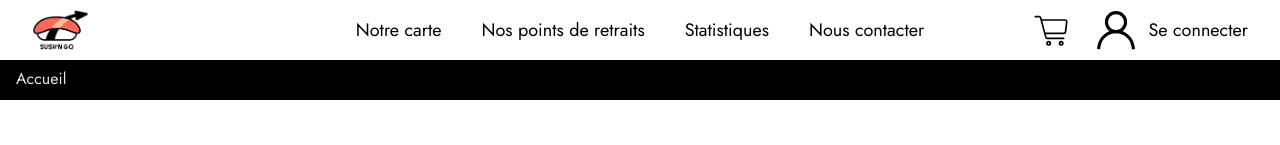
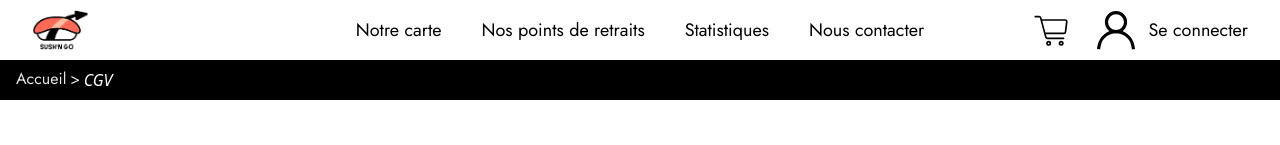
Before and after one commit to MLoks77/SAE301-303, an Angular app in the folder frontend/sushngo/: page /mentions-legales in a window 1280 px wide. Both pictures are taken after a click on the button "CGV". Shown: the top 145 px of the page. Built offline with nearby package versions, Linux system fonts and the light colour scheme; no server answers.

Commit message:
fix page CGV

```diff
--- a/frontend/sushngo/src/app/components/mentionslegales/mentionslegales.html
+++ b/frontend/sushngo/src/app/components/mentionslegales/mentionslegales.html
@@ -7,6 +7,7 @@
     <span class="text-white italic" *ngIf="currentTab === 'mentions'"> &gt; Mentions légales</span>
     <span class="text-white italic" *ngIf="currentTab === 'rgpd'"> &gt; RGPD</span>
     <span class="text-white italic" *ngIf="currentTab === 'cgu'"> &gt; CGU</span>
+    <span class="text-white italic" *ngIf="currentTab === 'cgv'"> &gt; CGV</span>
 </div>
 
 
```
